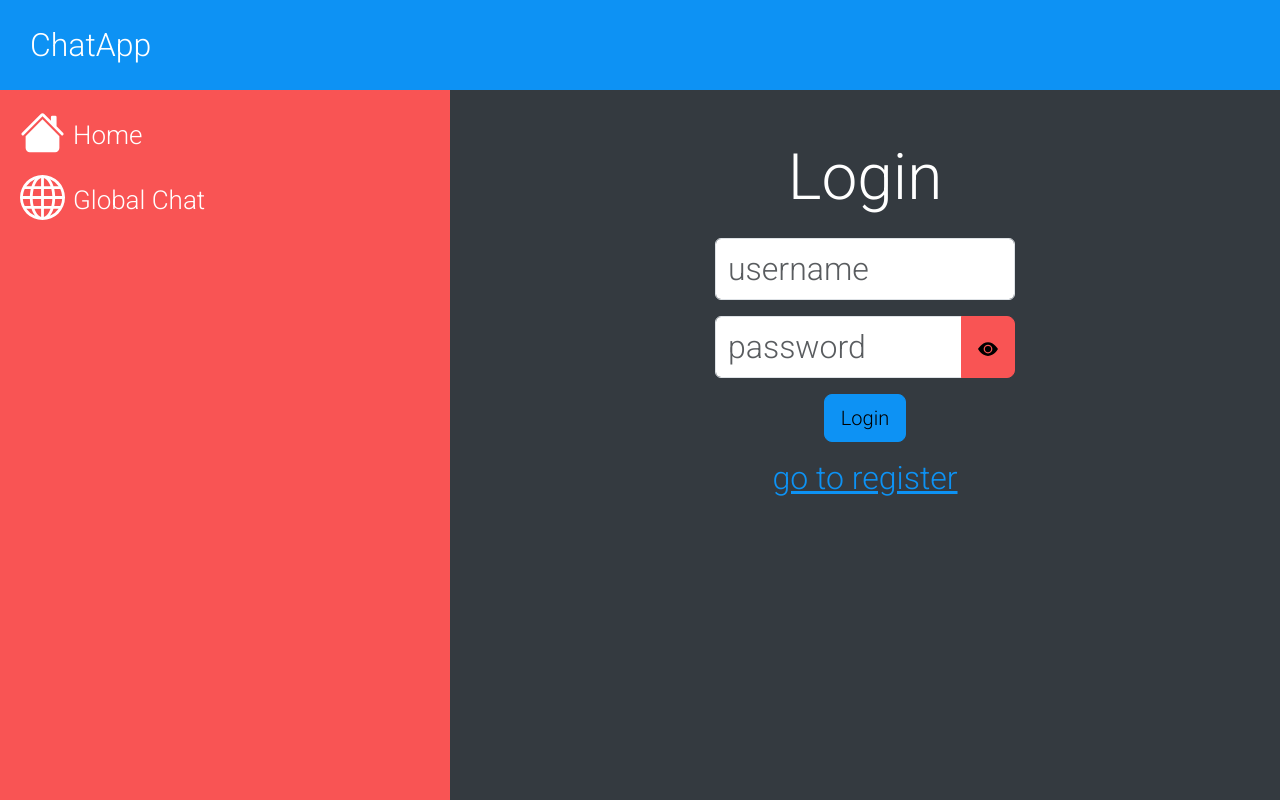
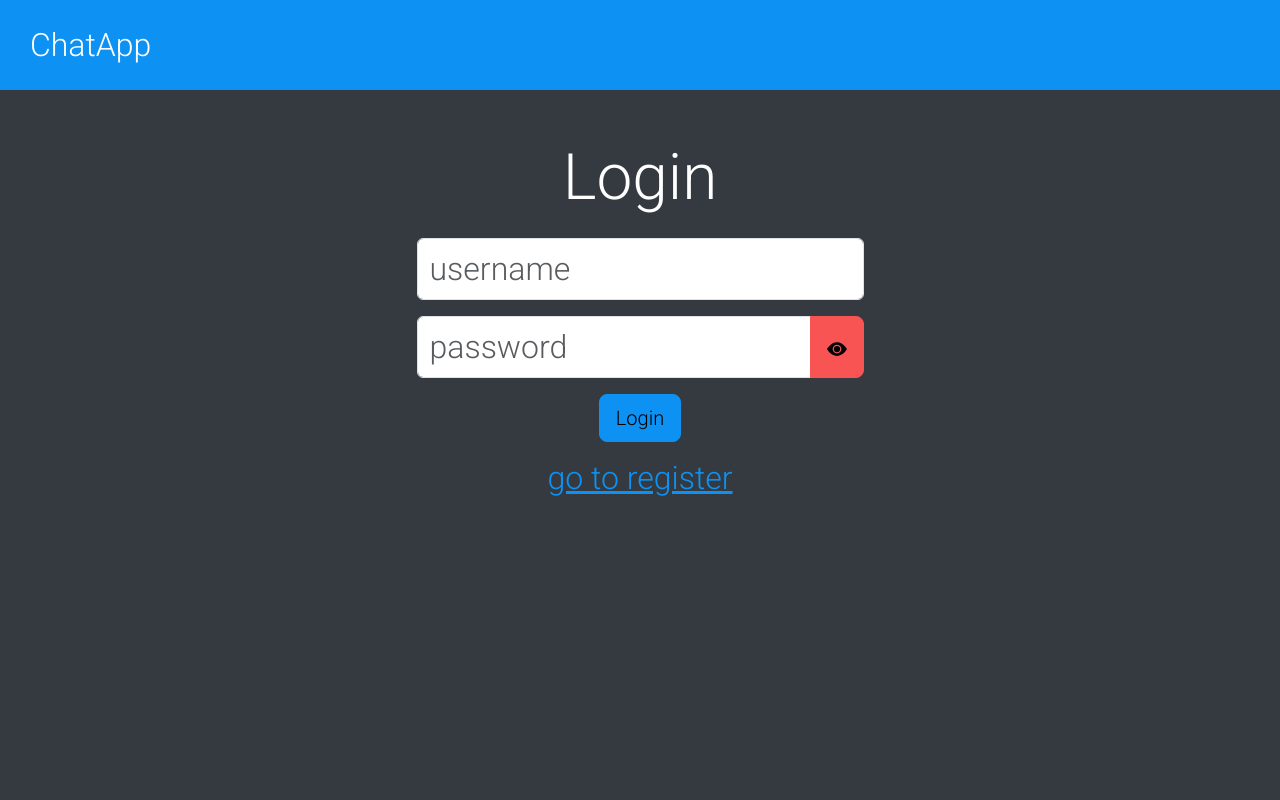
Before and after one commit to TMploeg/ChatApp, a React (Vite) app in the folder frontend/chatapp/: page /login in a window 1280 px wide. Built offline with nearby package versions, Linux system fonts and the light colour scheme.

Commit message:
menu only visible when logged in

```diff
--- a/frontend/chatapp/src/App.tsx
+++ b/frontend/chatapp/src/App.tsx
@@ -56,9 +56,11 @@ function App() {
     <div className="app-container">
       <Toolbar title="ChatApp" />
       <div className="app">
-        <div className="app-menu">
-          <NavMenu />
-        </div>
+        {loggedIn && (
+          <div className="app-menu">
+            <NavMenu />
+          </div>
+        )}
         <div className="app-content">{getRoutes()}</div>
       </div>
     </div>
--- a/frontend/chatapp/src/components/auth/Auth.css
+++ b/frontend/chatapp/src/components/auth/Auth.css
@@ -14,8 +14,8 @@
 }
 
 .auth-form-container {
-  width: 30%;
-  min-width: 300px;
+  width: 20%;
+  min-width: 500px;
 
   display: flex;
   flex-direction: column;
```
